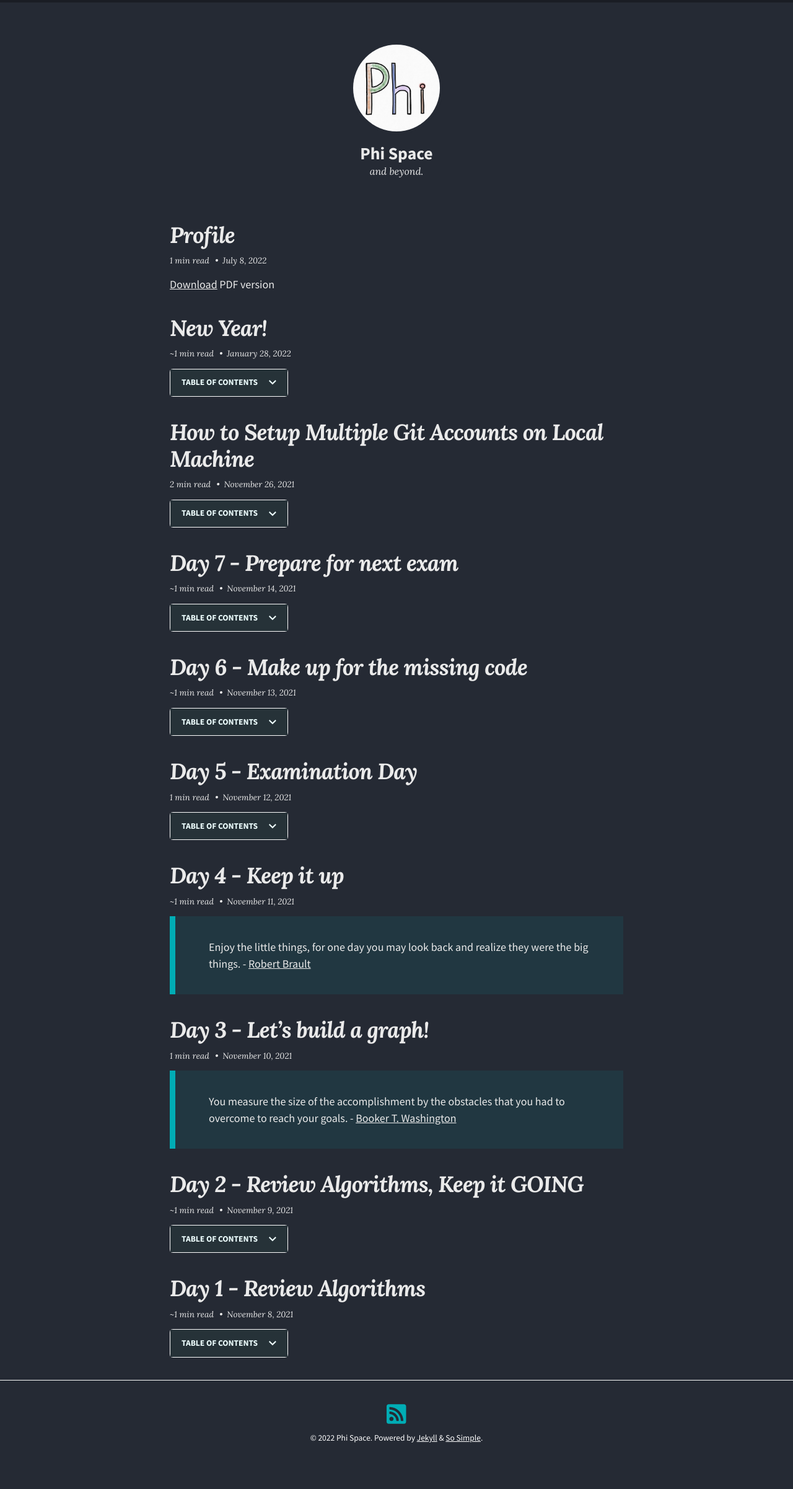
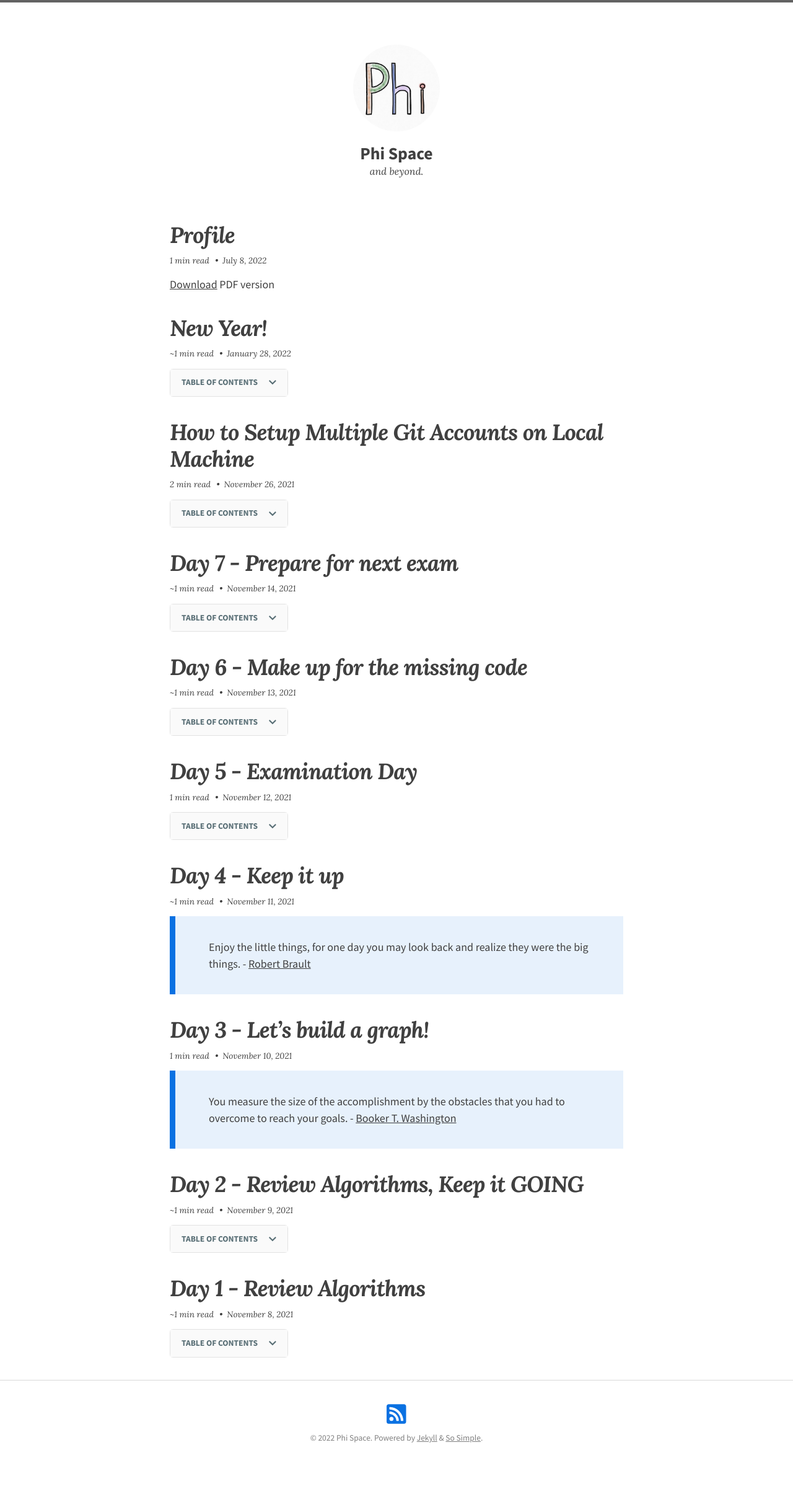
Before and after one commit to tian3rd/tian3rd.github.io, a Jekyll site: the page built from index.md, in a window 1280 px wide. Shown: the whole page at 62% size. Built offline with Jekyll 4.4.1, drawn with Linux system fonts in a browser that asks for light colours; nearby versions of some CDN libraries.

Commit message:
switch to light theme

```diff
--- a/_config.yml
+++ b/_config.yml
@@ -15,7 +15,7 @@
 # in the templates via {{ site.myvariable }}.
 # theme: jekyll-theme-so-simple
 remote_theme: mmistakes/so-simple-theme
-skin: "/assets/css/skins/dark.css"
+skin: "/assets/css/skins/light.css"
 locale: en-US
 title: "Phi Space"
 description: "and beyond."
```
